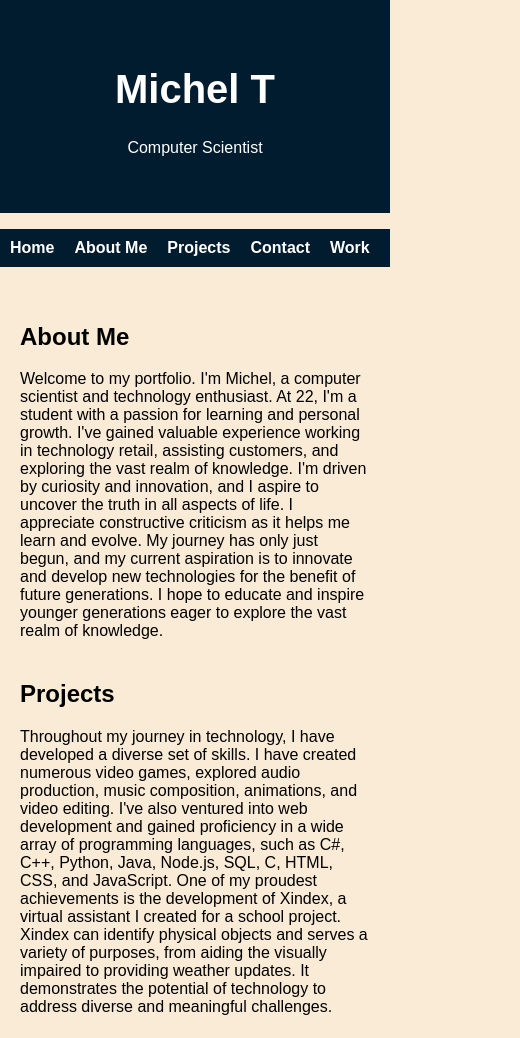
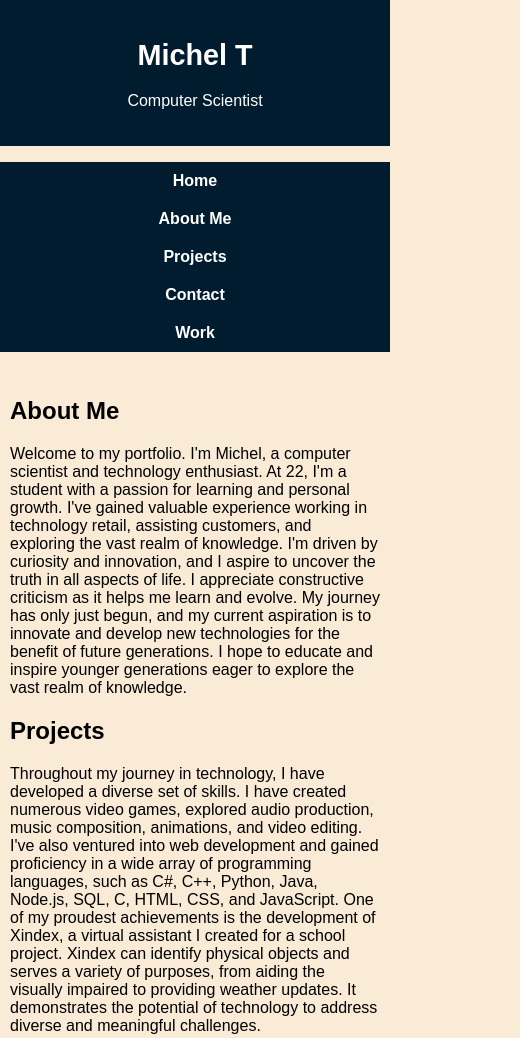
Before and after one commit to McodexD/MichelT.github.io-, a plain HTML site: page index.html in a window 390 px wide. Shown: the top 1038 px of the page, 520 px wide, since content can reach past the window. Drawn offline with Linux system fonts and the light colour scheme.

Commit message:
Update style.css

```diff
--- a/style.css
+++ b/style.css
@@ -193,3 +193,28 @@ a:hover {
         background-color: red;
     }
 }
+@media only screen and (max-width: 600px) {
+    /* Adjustments for smaller screens */
+    header {
+        padding: 20px 0;
+    }
+    h1 {
+        font-size: 1.8em;
+    }
+    nav ul {
+        flex-direction: column;
+        align-items: center;
+    }
+    nav li {
+        margin: 10px 0;
+    }
+    main {
+        padding: 10px;
+    }
+    section {
+        margin-bottom: 20px;
+    }
+    .website img {
+        max-width: 50px;
+    }
+}
```
